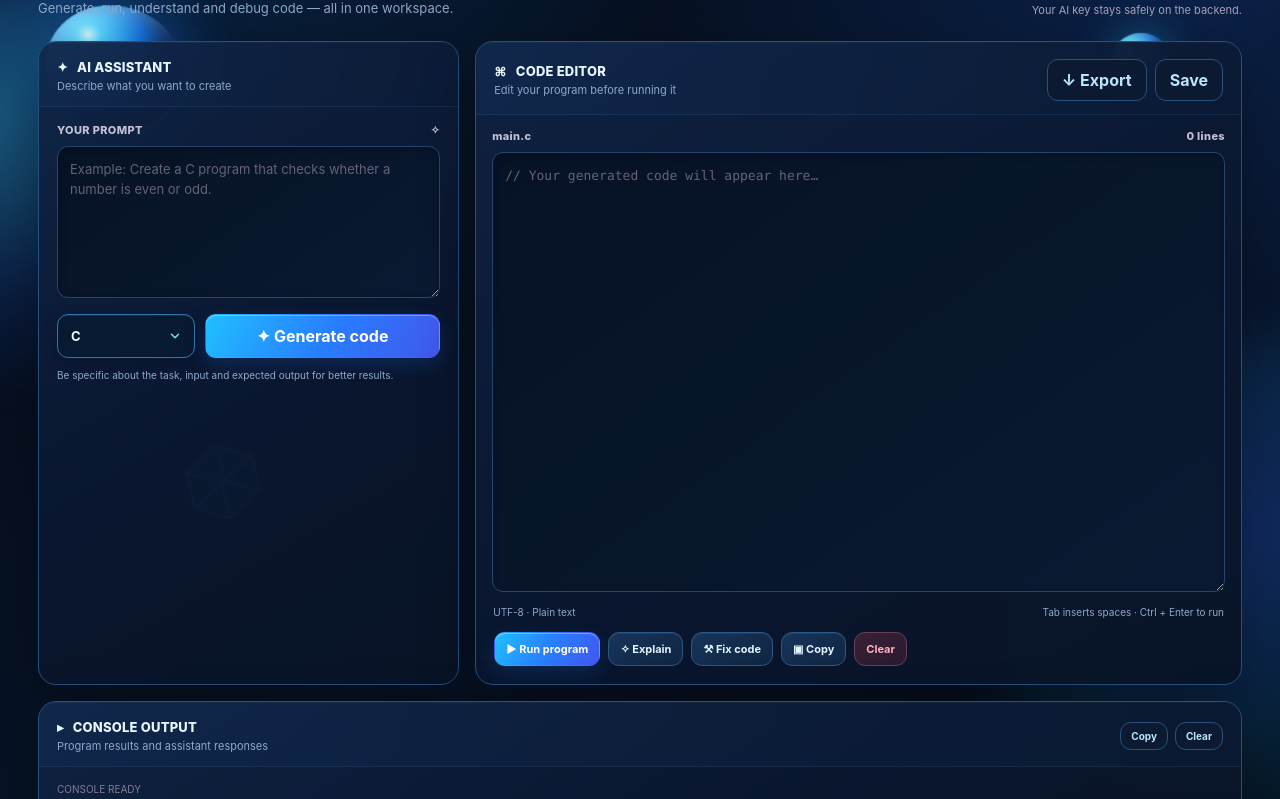
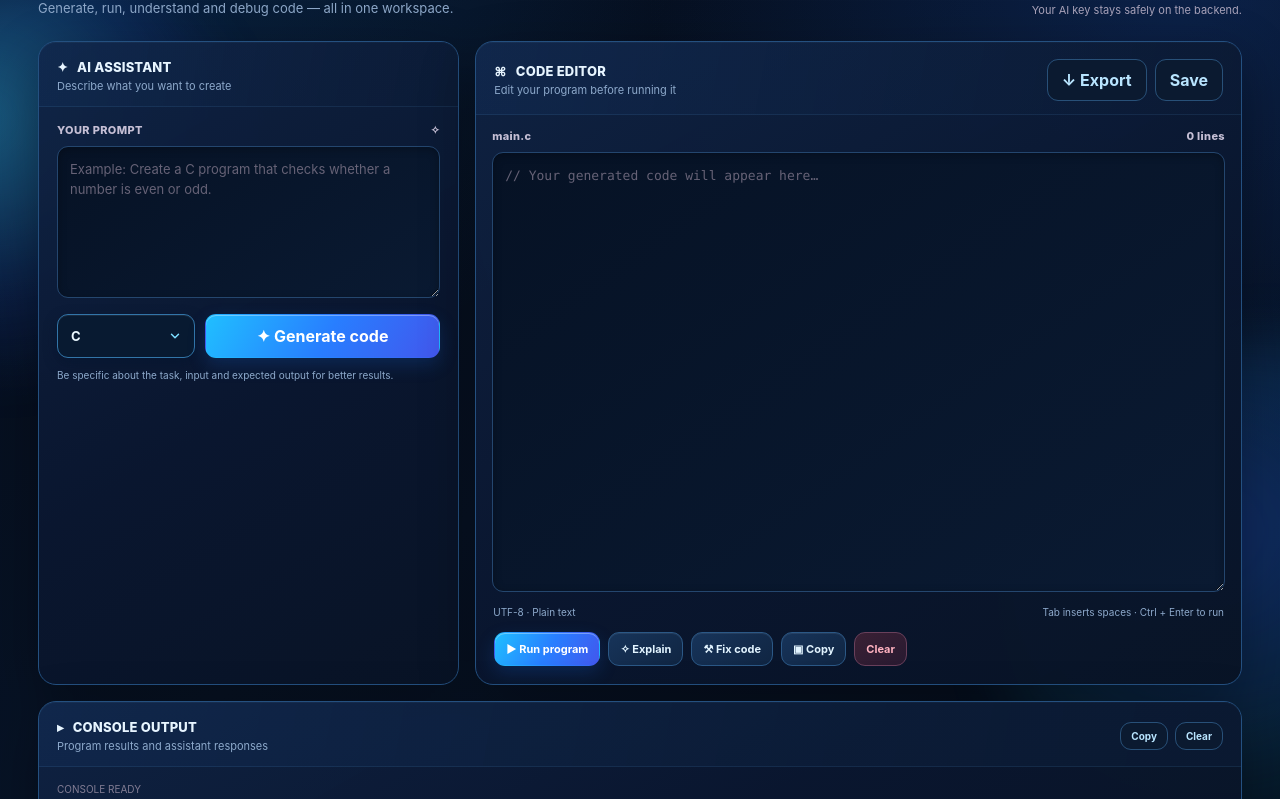
Before and after one commit to Aizen-1862/Nova.C-v2, a website: page index.html in a window 1280 px wide. Shown: the part 176-975 px from the top of the page. Drawn offline with Linux system fonts and the light colour scheme; no server answers.

Commit message:
Remove animated 3D decorative objects (#10)

```diff
--- a/index.html
+++ b/index.html
@@ -163,43 +163,9 @@ button{white-space:normal}
   .control-row>.grow{font-size:12px;padding:9px 8px}
 }
 
-/* Animated 3D scene */
-.nova-scene{position:fixed;inset:0;z-index:0;pointer-events:none;overflow:hidden;perspective:1100px;transform-style:preserve-3d}
-.topbar,main{position:relative;z-index:1}
-.scene-orb{position:absolute;border-radius:50%;filter:blur(.2px);transform-style:preserve-3d}
-.scene-orb.one{width:108px;height:108px;left:5.5%;top:29%;background:radial-gradient(circle at 30% 25%,#d4f8ff 0%,#55d4ff 9%,#1679e9 38%,#102a72 68%,#07152c 78%);box-shadow:inset -15px -18px 28px #020a20aa,inset 9px 8px 18px #c4f4ff66,0 0 48px #168dff55;animation:orbDrift 12s ease-in-out infinite}
-.scene-orb.two{width:54px;height:54px;right:9%;top:24%;background:radial-gradient(circle at 30% 25%,#efffff,#6ce5ff 12%,#277cff 52%,#172e80 78%);box-shadow:inset -8px -10px 16px #06133aaa,0 0 34px #27baff66;animation:orbDriftTwo 9s ease-in-out infinite}
-.scene-ring{position:absolute;width:190px;height:190px;right:6%;top:56%;border:1px solid #53cfff77;border-radius:50%;box-shadow:0 0 18px #168dff22,inset 0 0 18px #168dff18;transform-style:preserve-3d;animation:ringSpin 18s linear infinite}
-.scene-ring:before,.scene-ring:after{content:"";position:absolute;inset:16px;border:1px solid #478bff55;border-radius:50%;transform:rotateX(68deg) rotateY(22deg)}
-.scene-ring:after{inset:-15px 35px;border-color:#4de3ff66;transform:rotateY(72deg) rotateX(18deg)}
-.scene-cube{position:absolute;width:42px;height:42px;left:16%;bottom:13%;transform-style:preserve-3d;animation:cubeFloat 11s ease-in-out infinite}
-.scene-cube i{position:absolute;inset:0;border:1px solid #7bdcff99;background:linear-gradient(135deg,#38baff22,#315eff08);box-shadow:inset 0 0 18px #38baff22,0 0 18px #168dff22}
-.scene-cube i:nth-child(1){transform:translateZ(21px)}
-.scene-cube i:nth-child(2){transform:rotateY(90deg) translateZ(21px)}
-.scene-cube i:nth-child(3){transform:rotateY(180deg) translateZ(21px)}
-.scene-cube i:nth-child(4){transform:rotateY(-90deg) translateZ(21px)}
-.scene-cube i:nth-child(5){transform:rotateX(90deg) translateZ(21px)}
-.scene-cube i:nth-child(6){transform:rotateX(-90deg) translateZ(21px)}
-.scene-diamond{position:absolute;right:23%;top:14%;width:25px;height:25px;border:1px solid #8ceaffaa;background:linear-gradient(135deg,#57dfff55,#315eff18);box-shadow:0 0 22px #38baff55;transform:rotate(45deg) rotateX(55deg);animation:diamondDrift 8s ease-in-out infinite}
-@keyframes orbDrift{0%,100%{transform:translate3d(0,0,25px) rotateY(-18deg) scale(.94)}50%{transform:translate3d(28px,-34px,75px) rotateY(28deg) scale(1.08)}}
-@keyframes orbDriftTwo{0%,100%{transform:translate3d(0,0,0) scale(.9)}50%{transform:translate3d(-22px,30px,55px) scale(1.12)}}
-@keyframes ringSpin{0%{transform:rotateX(68deg) rotateY(-20deg) rotateZ(0)}100%{transform:rotateX(68deg) rotateY(340deg) rotateZ(360deg)}}
-@keyframes cubeFloat{0%,100%{transform:translate3d(0,0,0) rotateX(-24deg) rotateY(25deg) rotateZ(0)}50%{transform:translate3d(24px,-34px,70px) rotateX(156deg) rotateY(205deg) rotateZ(90deg)}}
-@keyframes diamondDrift{0%,100%{transform:translate3d(0,0,0) rotate(45deg) rotateX(55deg)}50%{transform:translate3d(-18px,28px,48px) rotate(135deg) rotateX(125deg)}}
-@media(max-width:850px){.scene-orb.one{left:-36px;top:32%;width:76px;height:76px}.scene-ring{right:-90px;top:61%;width:145px;height:145px}.scene-cube{left:5%;bottom:8%;transform:scale(.75)}.scene-diamond{right:10%;top:17%}}
-@media(prefers-reduced-motion:reduce){.scene-orb,.scene-ring,.scene-cube,.scene-diamond{animation:none!important}}
-
 </style>
 </head>
 <body>
-
-<div class="nova-scene" aria-hidden="true">
-  <div class="scene-orb one"></div>
-  <div class="scene-orb two"></div>
-  <div class="scene-ring"></div>
-  <div class="scene-cube"><i></i><i></i><i></i><i></i><i></i><i></i></div>
-  <div class="scene-diamond"></div>
-</div>
 
 <header class="topbar">
   <div class="brand-wrap"><div class="logo">⚡</div><div><div class="brand">Nova<span>.C</span></div><div class="tagline">AI CODING STUDIO</div></div></div>
```
